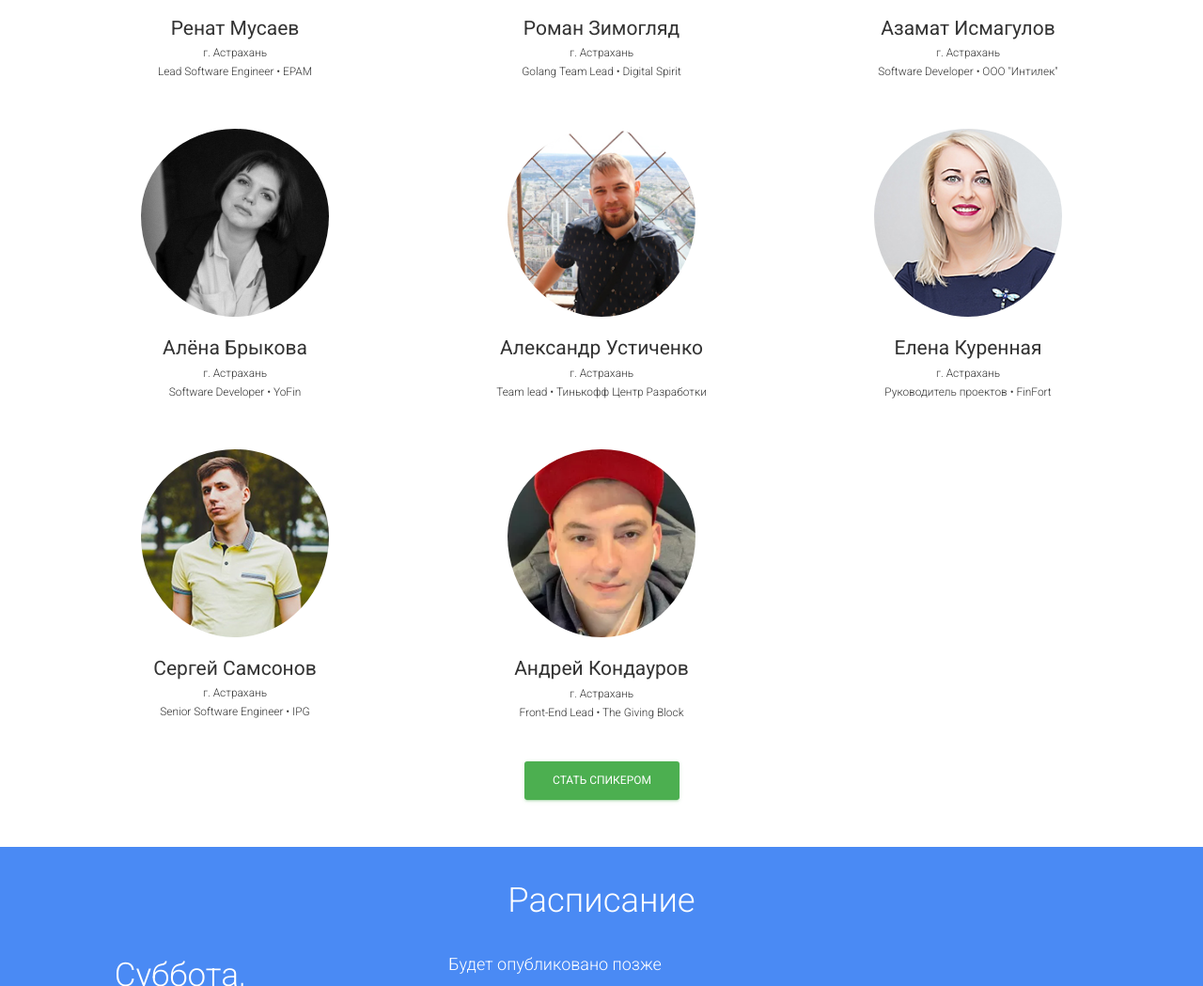
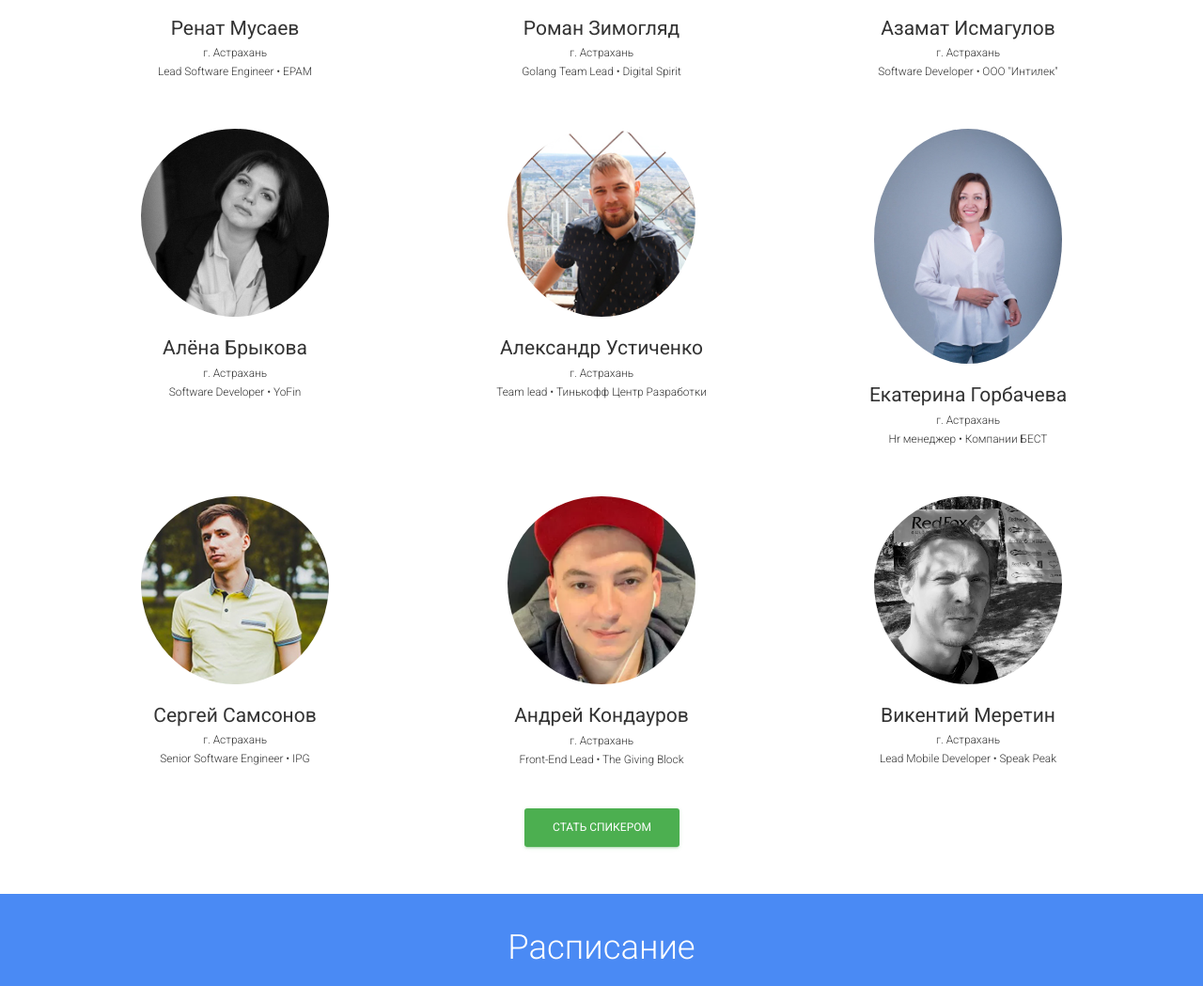
Before and after one commit to Armanitos94/devfest2021, a plain HTML site: page index.html in a window 1280 px wide. Shown: the part 2130-3179 px from the top of the page at 94% size. Drawn offline with Linux system fonts and the light colour scheme.

Commit message:
Update index.html

```diff
--- a/index.html
+++ b/index.html
@@ -227,11 +227,11 @@
 
 						<div class="col-md-4">
 					    	<div class="thumbnail thumbnail-mod">
-					      		<img src="assets/img/speakers/elena.jpg" class="img-circle cmd-img">
+					      		<img src="assets/img/speakers/gorbacheva.jpg" class="img-circle cmd-img">
 					     		<div class="caption text-center">
-						        	<h4>Елена Куренная</h4>
+						        	<h4>Екатерина Горбачева</h4>
 						        	<small>г. Астрахань</small> <br>
-					        	  	<small>Руководитель проектов • FinFort</small>
+					        	  	<small>Hr менеджер • Компании БЕСТ</small>
 					     		</div>
 					    	</div>
 					  	</div>
@@ -256,6 +256,17 @@
 						        	<h4>Андрей Кондауров</h4>
 						        	<small>г. Астрахань</small> <br>
 					        	  	<small>Front-End Lead • The Giving Block</small>
+					     		</div>
+					    	</div>
+					  	</div>
+
+						<div class="col-md-4">
+					    	<div class="thumbnail thumbnail-mod">
+					      		<img src="assets/img/speakers/meretin.jpg" class="img-circle cmd-img">
+					     		<div class="caption text-center">
+						        	<h4>Викентий Меретин</h4>
+						        	<small>г. Астрахань</small> <br>
+					        	  	<small>Lead Mobile Developer • Speak Peak</small>
 					     		</div>
 					    	</div>
 					  	</div>
```
